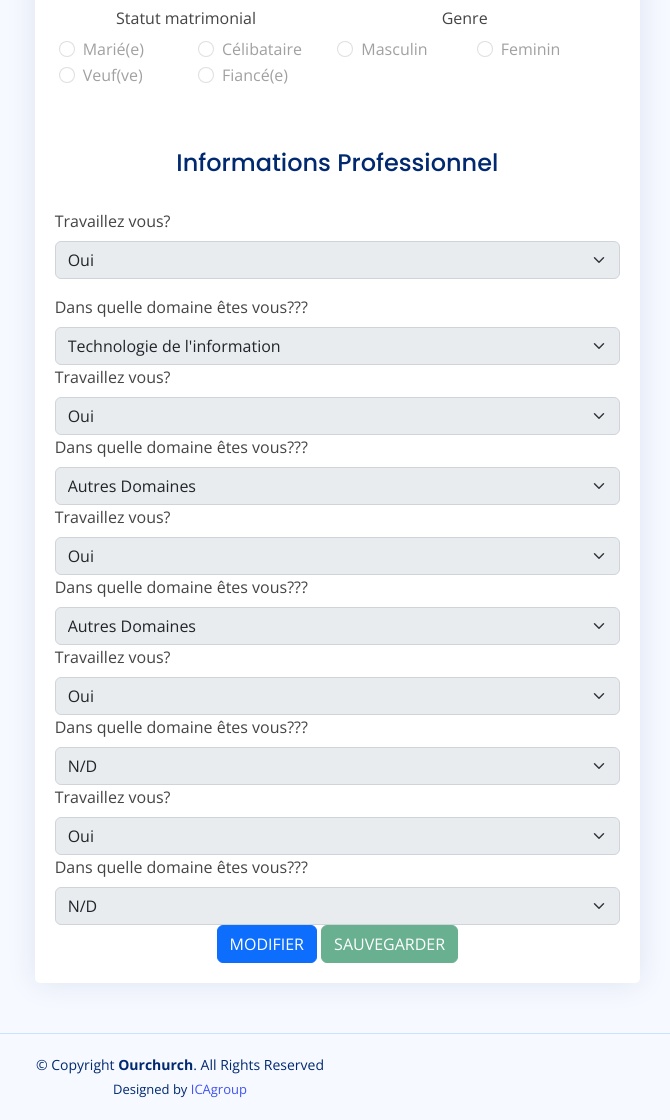
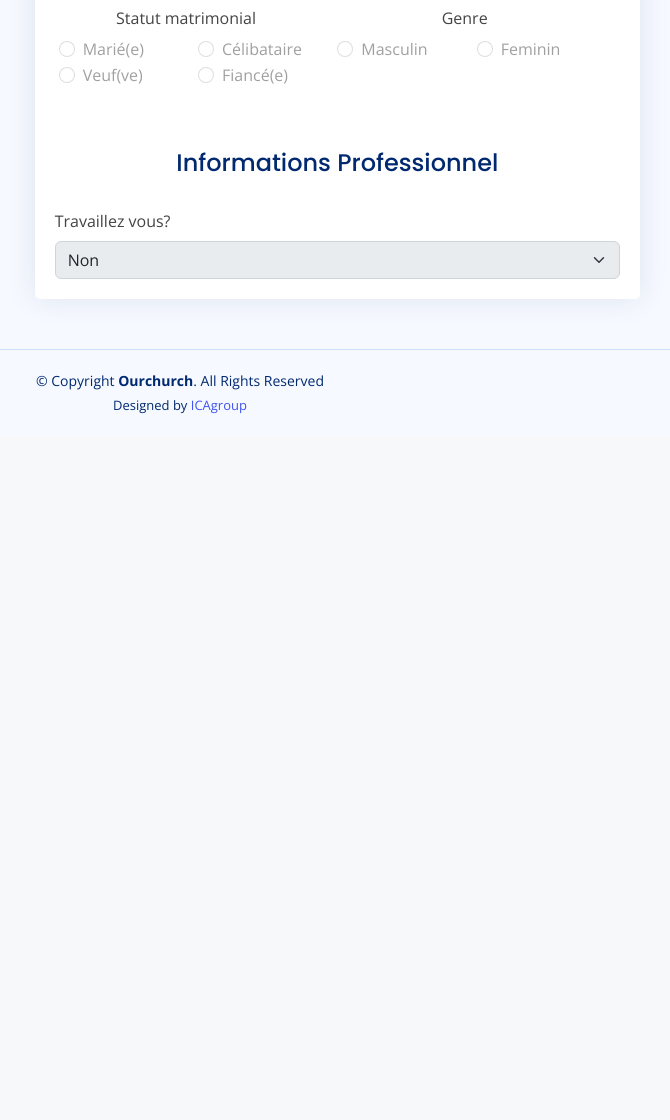
Before and after one commit to loulou-gif/Crud_django_db, a Django app: template comptes/templates/pages/update.html in a window 1280 px wide. Shown: the part 1744-2864 px from the top of the page, without its empty margins (610-1280 px from the left). After the commit the page ends 2158 px from the top, so only its background shows below. Run offline with Django 4.2, Linux system fonts and the light colour scheme; the template is opened without the code that fills it: values that come from a table or form of the project are taken from there, others are empty; data comes from the database, SQL or seed files in the repository; some libraries are stand-ins or nearby versions.

Commit message:
last for that day

```diff
--- a/comptes/templates/pages/update.html
+++ b/comptes/templates/pages/update.html
@@ -373,15 +373,15 @@
                     {% for info in info_persons  %}
                     <div class="col-md-12">
                       <label for=""  class="form-label">Travaillez vous?</label>
-                      <select disabled id="selectField" name="travail" class="inputChange form-select">
-                          <option value="oui" selected>Oui</option>
-                          <option value="non">Non</option>
+                      <select disabled id="selectField" name="travail" class="inputChange form-select" >
+                          <option value="non" selected>Non</option>
+                          <option value="oui">Oui</option>
                       </select>
                   </div>
-                  <div id="hiddenFields" class="">
+                  <div id="hiddenFields" class="" style="display: none;">
 
                     <div class="col-md-12">
-                      <label for="inputText5" class="form-label">Dans quelle domaine êtes vous???</label>
+                      <label for="inputText5" class="form-label">Domaine d'activité</label>
                         <div class="col-md-12">
                           <select disabled id="inputState" name="domaines" class="inputChange form-select">
                             <option selected>{{info.domaines}}</option>
@@ -411,25 +411,6 @@
                     </div>
                     {% endfor %}
                     {% for  info in info_professionnals %}
-                    <fieldset class="row-md-12">
-                      <legend class="col-form-label col-sm-10 pt-0">êtes vous en fonction dans ce domaines?</legend>
-                          <div class="col-sm-10">
-                              <div class="form-check">
-                                  <input disabled class="inputChange form-check-input" type="radio" name="travail" id="buzy1" value="oui" required>
-                                  <label class="inputChange form-check-label" for="buzy1">
-                                      Oui
-                                  </label>
-                              </div>
-                          </div>
-                          <div class="col-sm-10">
-                              <div class="form-check">
-                                  <input disabled class=" inputChange form-check-input" type="radio" name="travail" id="buzy2" value="non" required>
-                                  <label class="inputChange form-check-label" for="buzy2">
-                                      Non
-                                  </label>
-                              </div>
-                          </div>
-                    </fieldset>
                     <div class="col-md-12">
                       <label for="inputText5" class="form-label">Que faites vous actuellement comme metier</label>
                       <input disabled type="text" value ="{{info.jobs}}" name="metier" class="inputChange form-control" id="inputText5" placeholder='EXP(Commerce ou encore)'>
```
Also changed, not shown: comptes/templates/pages/other_user.html (+6 -6 lines), comptes/test.css (deleted, +0 -12 lines).
